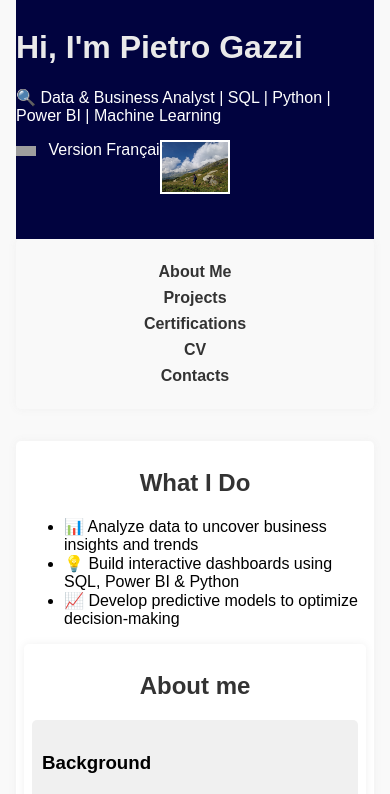
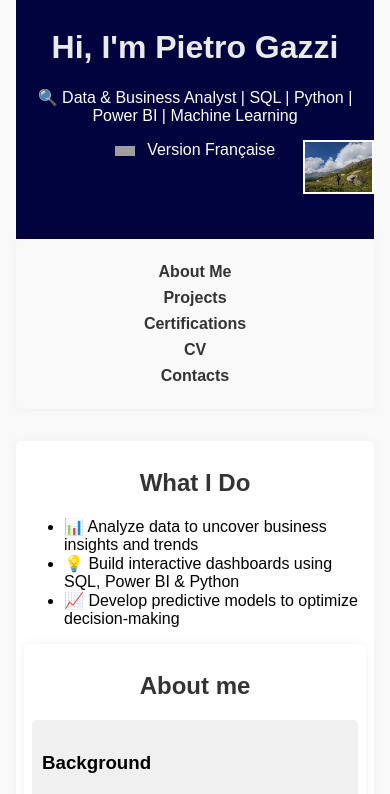
Before and after one commit to PietroWei/Portfolio, a plain HTML site: page index.html in a window 390 px wide. Shown: the top 794 px of the page. Drawn offline with Linux system fonts and the light colour scheme; grey boxes are pictures that could not be loaded.

Commit message:
always mobile changes

```diff
--- a/styles.css
+++ b/styles.css
@@ -140,13 +140,12 @@ h1 {
 
     header {
         padding: 0.5em 0;
-        text-align: left; /* Align text to the left */
     }
 
     .profile-image {
         position: static; /* Remove absolute positioning */
         display: block;
-        margin: 0 auto 10px; /* Center the image and add margin */
+        margin: 0 0 10px auto; /* Align the image to the right and add margin */
         max-height: 50px; /* Make the image really small */
     }
 
```
